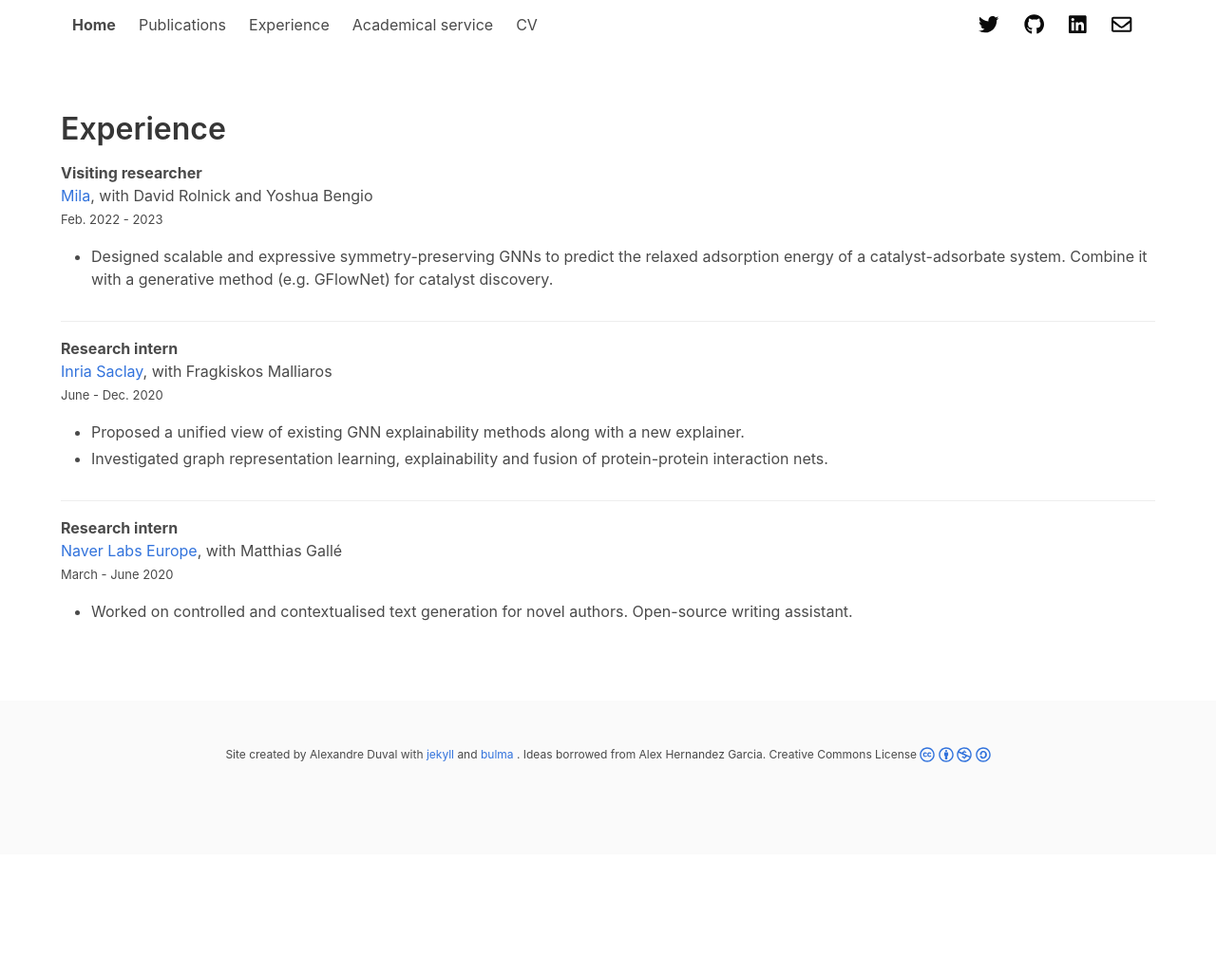
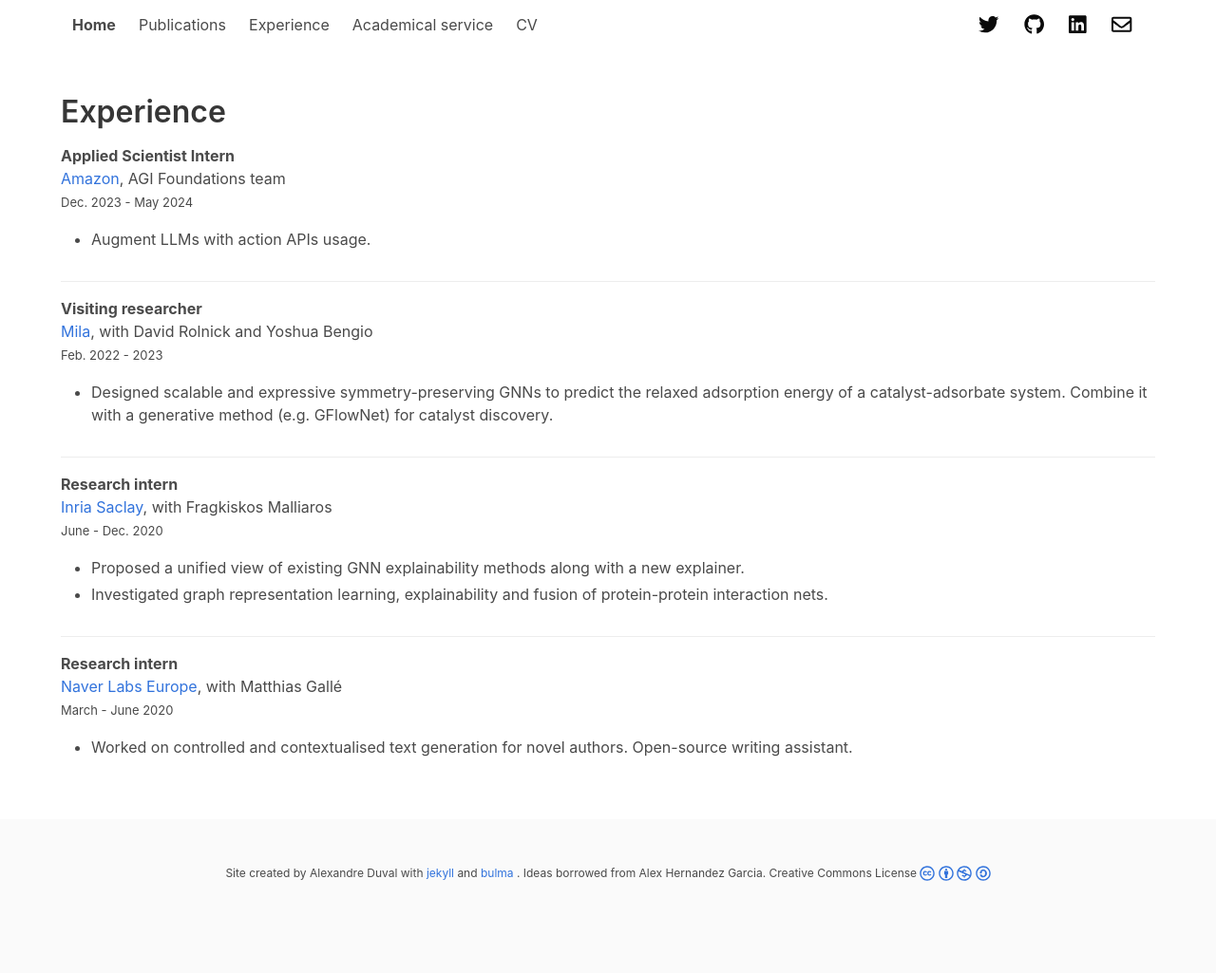
Before and after one commit to AlexDuvalinho/alexduvalinho.github.io, a Jekyll site: the page built from _pages/experience.html, in a window 1280 px wide. Shown: the whole page at 95% size. Built offline with Jekyll 4.4.1, drawn with Linux system fonts in a browser that asks for light colours; nearby versions of some CDN libraries; a style sheet for code colours, icons or effects is not loaded; before the commit the page ends 900 px from its top, so only the background shows below that.

Commit message:
add amazon

```diff
--- a/_data/experience.yml
+++ b/_data/experience.yml
@@ -1,3 +1,9 @@
+- role: Applied Scientist Intern
+  where: Amazon
+  who: AGI Foundations team
+  when: Dec. 2023 - May 2024
+  content:
+    - Augment LLMs with action APIs usage
 
 - role: Visiting researcher
   where: Mila
```
